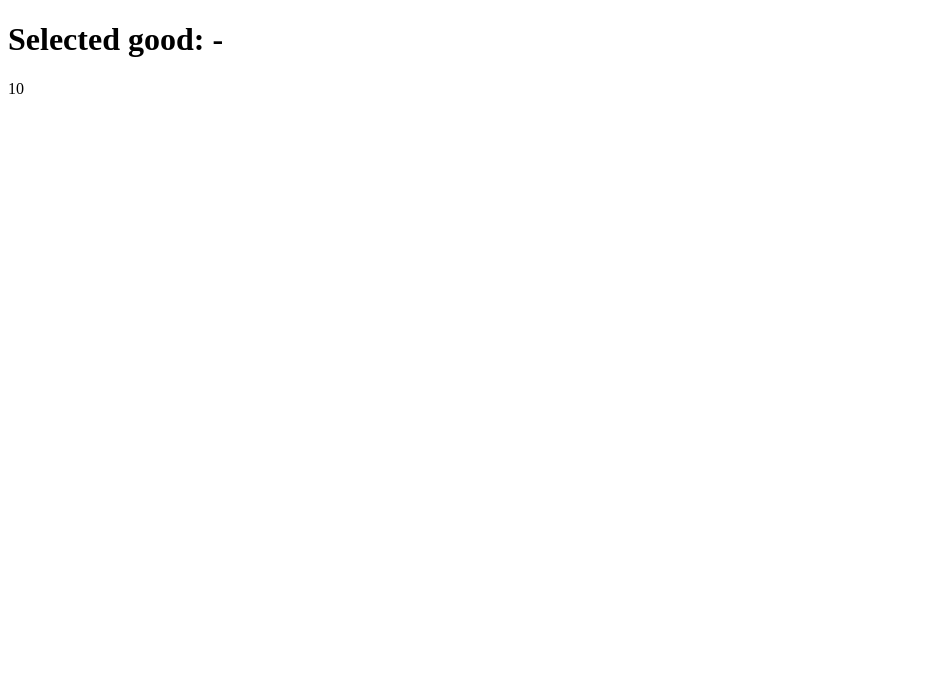
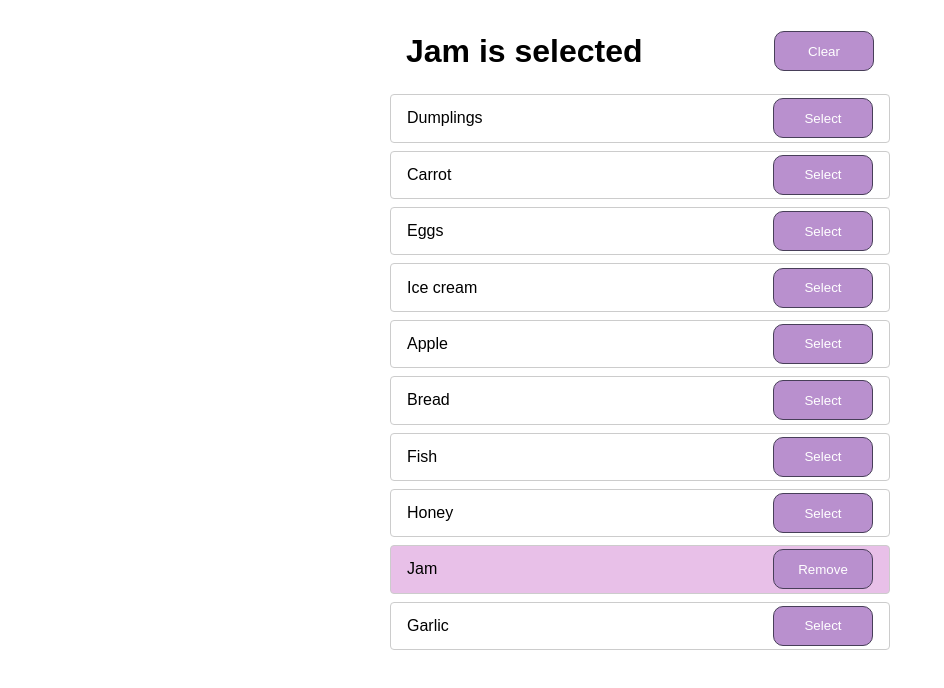
Before and after one commit to mate-academy/react_goods-selector, a React (Create React App) app: page / in a window 1280 px wide. Shown: the top 688 px of the page, without its empty margins (0-944 px from the left). Built offline with nearby package versions, Linux system fonts and the light colour scheme.

Commit message:
goods selector was created

```diff
--- a/package.json
+++ b/package.json
@@ -17,7 +17,7 @@
     "@mate-academy/cypress-tools": "^1.0.4",
     "@mate-academy/eslint-config-react": "*",
     "@mate-academy/eslint-config-react-typescript": "*",
-    "@mate-academy/scripts": "^1.2.1",
+    "@mate-academy/scripts": "^1.2.3",
     "@mate-academy/students-ts-config": "*",
     "@mate-academy/stylelint-config": "*",
     "@types/node": "^17.0.23",
--- a/src/App.scss
+++ b/src/App.scss
@@ -1 +1,69 @@
-// styles go here
+* {
+  box-sizing: border-box;
+  font-family: Arial, Helvetica, sans-serif;
+}
+
+.goods {
+  margin: 0 auto;
+  max-width: 500px;
+
+  display: flex;
+  flex-direction: column;
+  align-items: center;
+
+  &__selected {
+    width: 100%;
+    padding: 0.2rem 1rem;
+    display: flex;
+    justify-content: space-between;
+    align-items: center;
+  }
+
+  &__selected-message {
+    max-width: 350px;
+    text-align: center;
+  }
+
+  &__list {
+    margin: 0;
+    padding: 0;
+    width: 100%;
+  }
+
+  &__good {
+    list-style: none;
+    display: flex;
+    justify-content: space-between;
+    align-items: center;
+    padding: 0.2rem 1rem;
+    border: 1px solid #ccc;
+    border-radius: 4px;
+    margin-bottom: 0.5rem;
+
+    &--selected {
+      background-color: #e8c0e8;
+    }
+  }
+}
+
+.button {
+  text-decoration: none;
+  display: inline-block;
+  color: white;
+  padding: 10px;
+  border-radius: 10px;
+  border: 1px solid #483f59;
+  background-color: #b990ce;
+  transition: 0.5s;
+  width: 100px;
+  height: 40px;
+  flex-shrink: 0;
+
+  &--hidden {
+    display: none;
+  }
+
+  &:hover {
+    background-color: #78648d;
+  }
+}
--- a/src/App.tsx
+++ b/src/App.tsx
@@ -14,11 +14,87 @@ const goodsFromServer: string[] = [
   'Garlic',
 ];
 
-const App: React.FC = () => (
-  <div className="App">
-    <h1>Selected good: -</h1>
-    {goodsFromServer.length}
-  </div>
-);
+interface State {
+  selectedGoods: string[],
+}
 
-export default App;
+export class App extends React.Component<{}, State> {
+  state = {
+    selectedGoods: ['Jam'],
+  };
+
+  isSelected = (good: string) => {
+    if (this.state.selectedGoods.includes(good)) {
+      this.setState(prevState => ({
+        selectedGoods: prevState.selectedGoods.filter(el => el !== good),
+      }));
+    } else {
+      this.setState(prevState => ({
+        selectedGoods: prevState.selectedGoods.concat(good),
+      }));
+    }
+  };
+
+  resetSelectedGoods = () => {
+    this.setState({ selectedGoods: [] });
+  };
+
+  render() {
+    const { selectedGoods } = this.state;
+
+    let message = 'No goods selected';
+
+    if (selectedGoods.length === 1) {
+      message = `${selectedGoods[0]} is selected`;
+    } else if (selectedGoods.length > 1) {
+      message = `${selectedGoods.slice(0, -1).join(', ')} and ${selectedGoods[selectedGoods.length - 1]} are selected`;
+    }
+
+    return (
+      <div className="App">
+        <div className="goods">
+          <div className="goods__selected">
+            <h1 className="goods__selected-message">{message}</h1>
+
+            <button
+              className={this.state.selectedGoods.length
+                ? 'button'
+                : 'button button--hidden'}
+              type="button"
+              onClick={() => (
+                this.setState({ selectedGoods: [] })
+              )}
+            >
+              Clear
+            </button>
+          </div>
+
+          <ul className="goods__list">
+            {goodsFromServer.map(good => (
+              <li
+                key={good}
+                className={this.state.selectedGoods.includes(good)
+                  ? 'goods__good goods__good--selected'
+                  : 'goods__good'}
+              >
+                <span>{good}</span>
+
+                <button
+                  className="button"
+                  type="button"
+                  onClick={() => {
+                    this.isSelected(good);
+                  }}
+                >
+                  {this.state.selectedGoods.includes(good)
+                    ? 'Remove'
+                    : 'Select'}
+                </button>
+              </li>
+            ))}
+          </ul>
+        </div>
+      </div>
+    );
+  }
+}
--- a/src/index.tsx
+++ b/src/index.tsx
@@ -1,5 +1,5 @@
 import ReactDOM from 'react-dom';
-import App from './App';
+import { App } from './App';
 
 ReactDOM.render(
   <App />,
```
Also changed, not shown: 2 other files (tests, documents, lock files or other folders).
